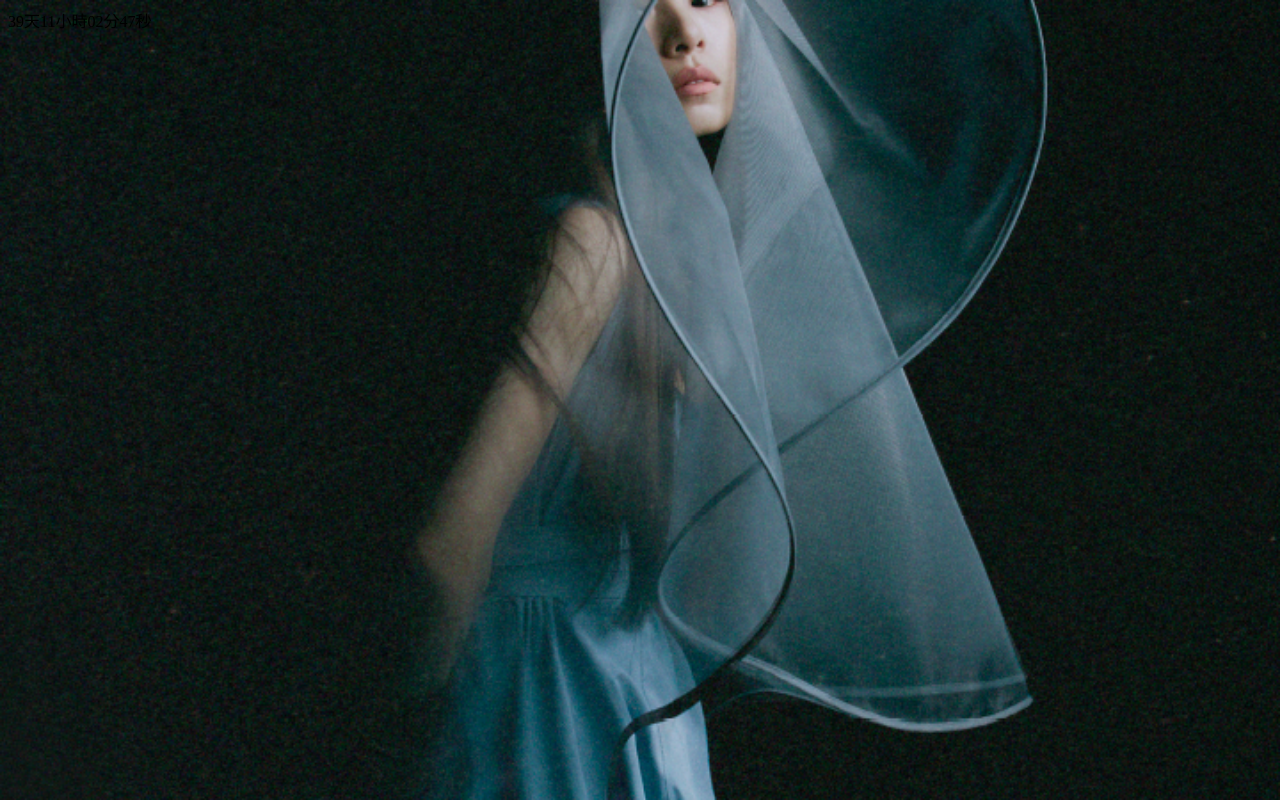
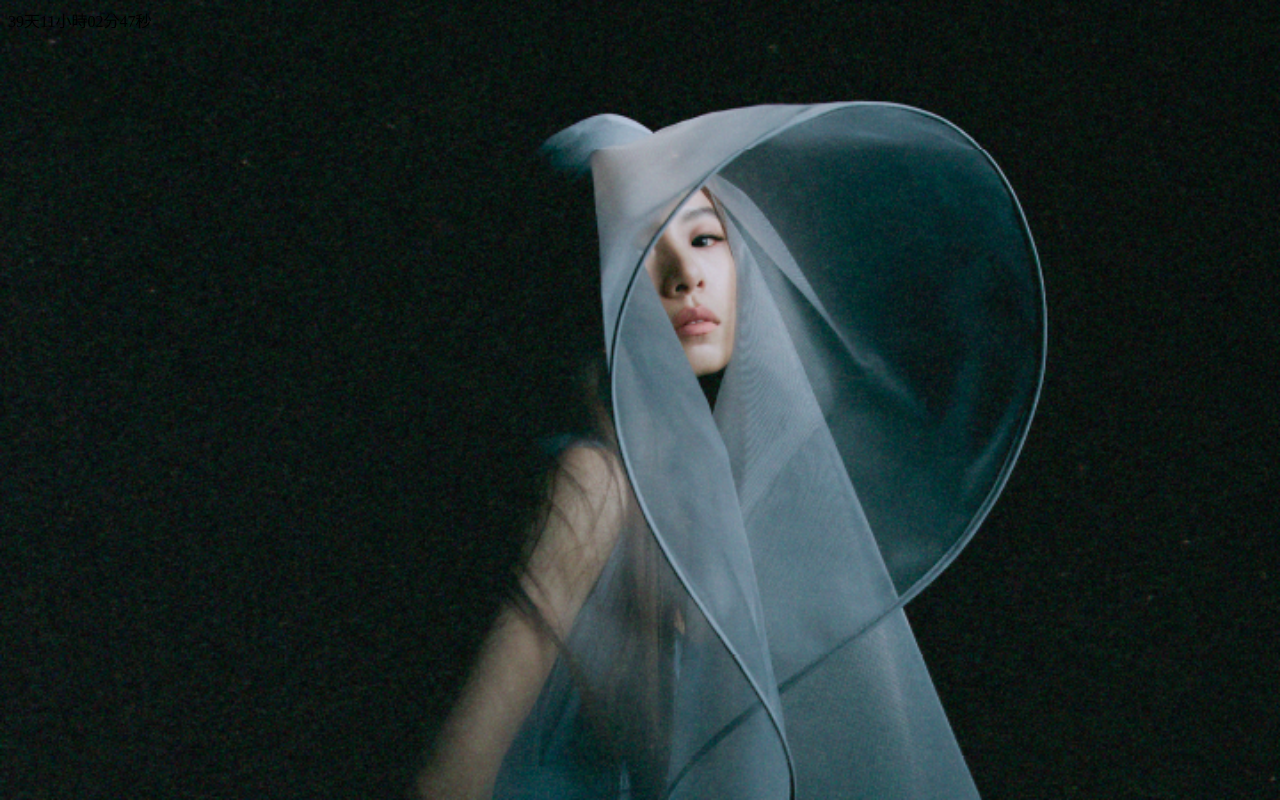
Before and after one commit to yixiang-liao/hebe_ceec_time, a plain HTML site: page index.html in a window 1280 px wide. Drawn offline with Linux system fonts and the light colour scheme.

Commit message:
初始化

```diff
--- a/index.html
+++ b/index.html
@@ -8,7 +8,7 @@
 body {
     background-image: url(img/BG.png);
 	background-attachment: fixed;
-	background-position: center;
+	background-position: top center;
 	background-size: cover;
     background-repeat: no-repeat;
 }
```
